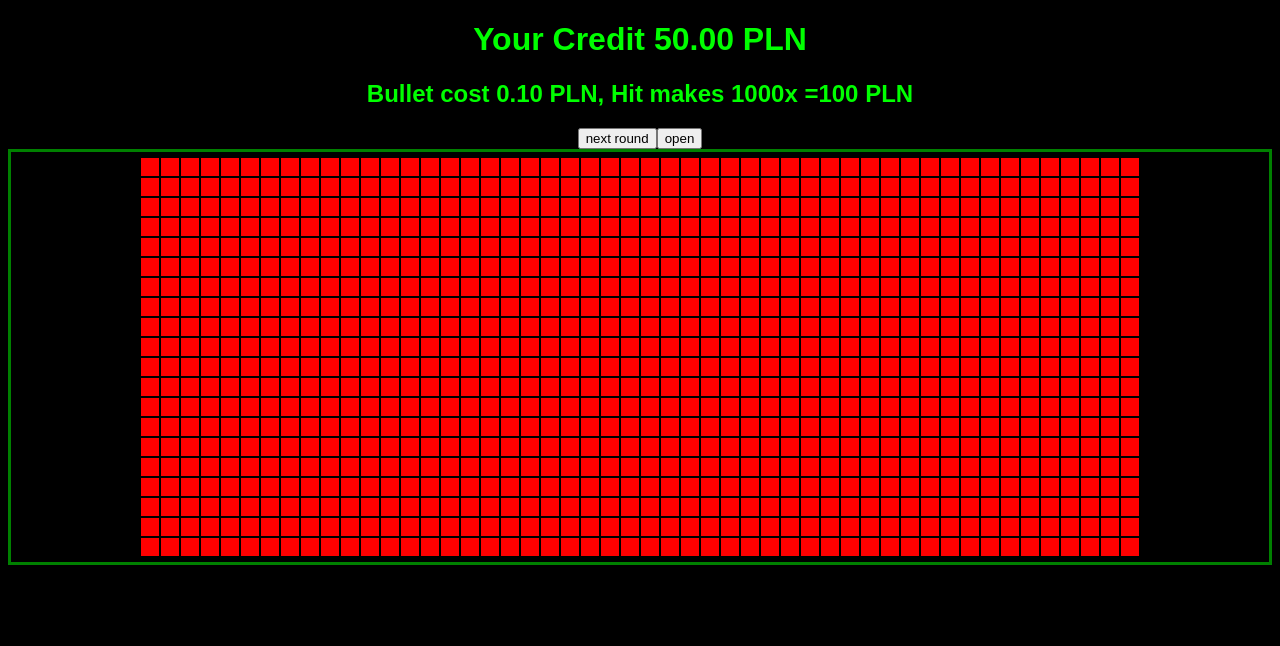
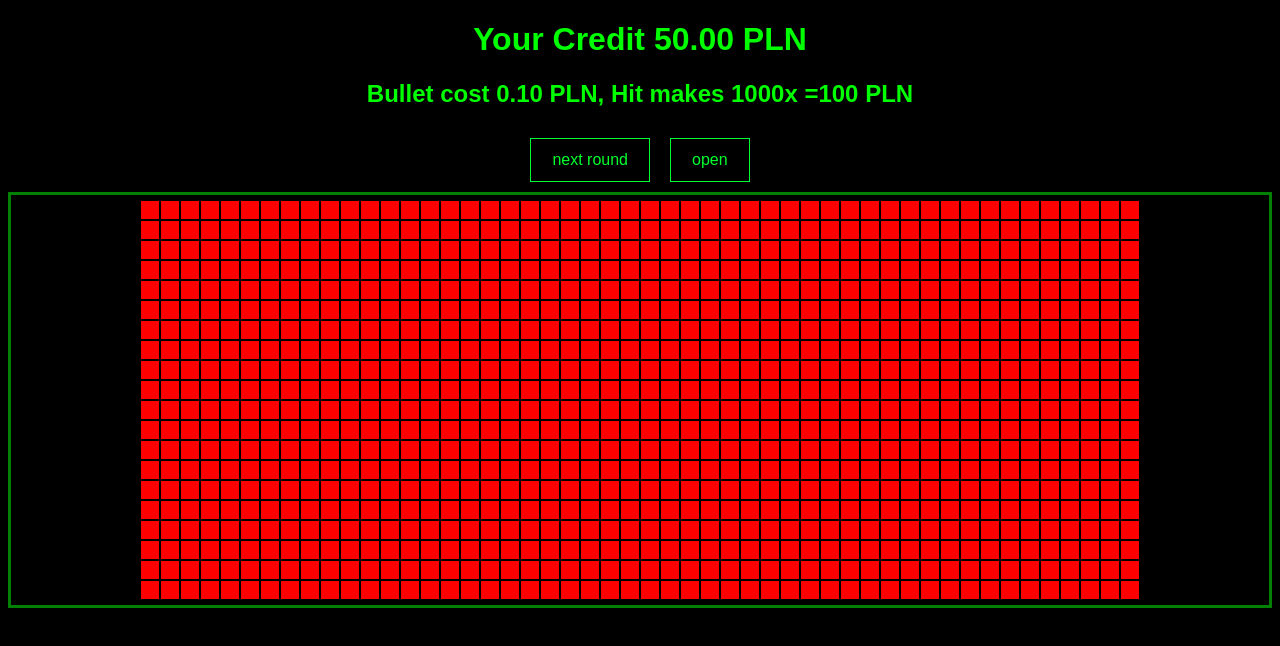
Before and after one commit to djeada/sniper, a React (Create React App) app: page / in a window 1280 px wide. Shown: the top 646 px of the page. Built offline with nearby package versions, Linux system fonts and the light colour scheme.

Commit message:
improve style

```diff
--- a/public/index.html
+++ b/public/index.html
@@ -29,8 +29,14 @@
     <noscript> You need to enable JavaScript to run this app. </noscript>
     <span id="audio"></span>
     <audio id="shooting"><source src="shooting.mp3" /></audio>
+    <audio id="backgroundsound"><source src="backgroundsound.mp3" /></audio>
 
     <script>
+      const backgroundsound = document.getElementById("backgroundsound");
+      backgroundsound.volumn = 0.01;
+      backgroundsound.loop = true;
+      backgroundsound.play();
+
       window.play = () => {
         const audio = document.getElementById("shooting");
 
--- a/src/App.tsx
+++ b/src/App.tsx
@@ -60,8 +60,12 @@ export default function App() {
           Bullet cost {state.price.toFixed(2)} PLN, Hit makes {x * y}x =
           {state.price * x * y} PLN
         </h2>
-        <button onClick={restart}>next round</button>
-        <button onClick={jackBot}>open</button>
+        <button className="button" onClick={restart}>
+          next round
+        </button>
+        <button className="button" onClick={jackBot}>
+          open
+        </button>
         <Net x={x} y={y} />
       </div>
     </context.Provider>
--- a/src/styles.css
+++ b/src/styles.css
@@ -1,10 +1,22 @@
 .App {
   font-family: sans-serif;
   text-align: center;
-  /* cursor: url('./assets/cursor.cur'), auto; */
   cursor: cell;
   background: black;
   color: #00ff00
+}
+
+.button {
+  background-color: #000000;
+  border: 1px solid;
+  color: #00ff2d;
+  cursor: pointer;
+  margin: 10px;
+  padding: 12px 21px;
+  text-align: center;
+  text-decoration: none;
+  display: inline-block;
+  font-size: 16px;
 }
 
 .cell {
```
